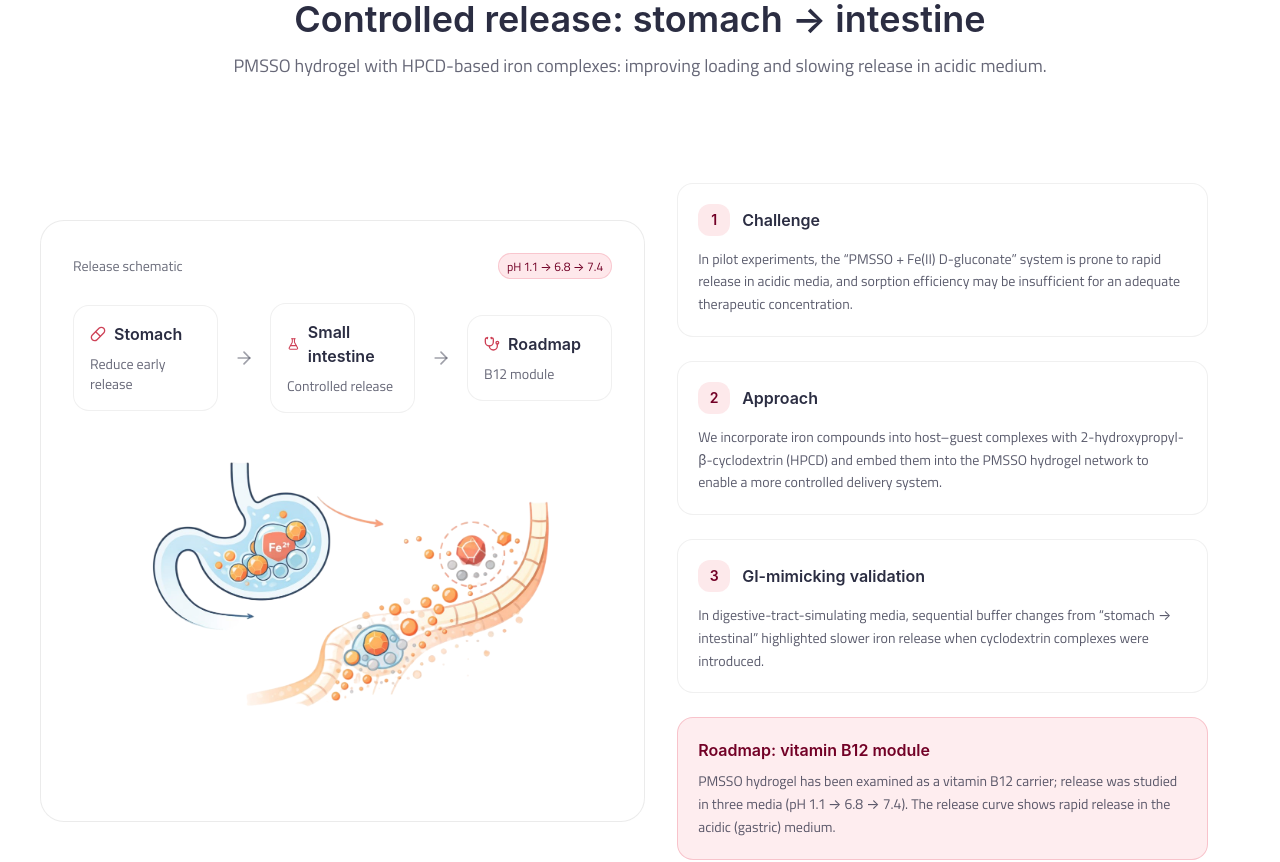
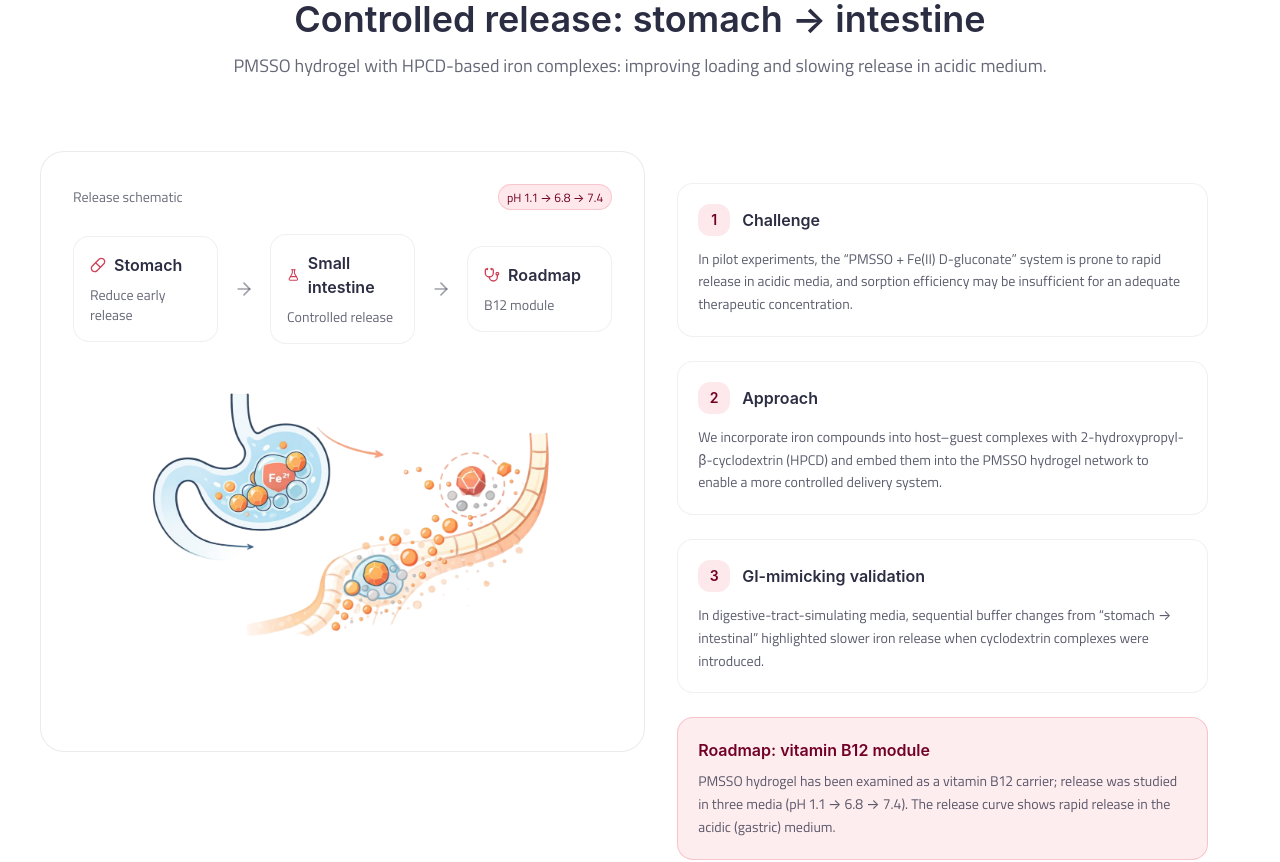
Before and after one commit to Zenyatharr/landing_silikafer, a React (Vite) app: page / in a window 1280 px wide. Shown: the part 1900-2762 px from the top of the page. Built offline with nearby package versions, Linux system fonts and the light colour scheme; a web font is replaced by a local one.

Commit message:
Update layout classes for responsive design

```diff
--- a/src/app/App.tsx
+++ b/src/app/App.tsx
@@ -284,7 +284,7 @@ function MechanismSection({
           </p>
         </motion.div>
 
-        <div className="min-h-[320px] md:min-h-[420px] lg:min-h-[480px] flex items-center justify-center relative rounded-3xl bg-white/70 flex items-center justify-center p-6">
+        <div className="lg:grid-cols-2 lg:items-start flex items-center justify-center relative rounded-3xl bg-white/70 flex items-center justify-center p-6">
           {/* LEFT: schematic card */}
           <motion.div
             initial="hidden"
```
